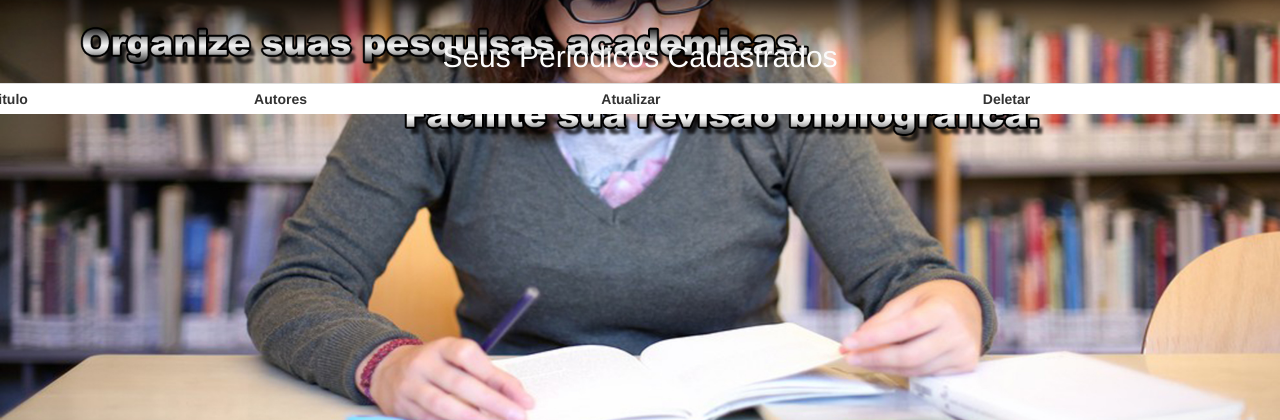
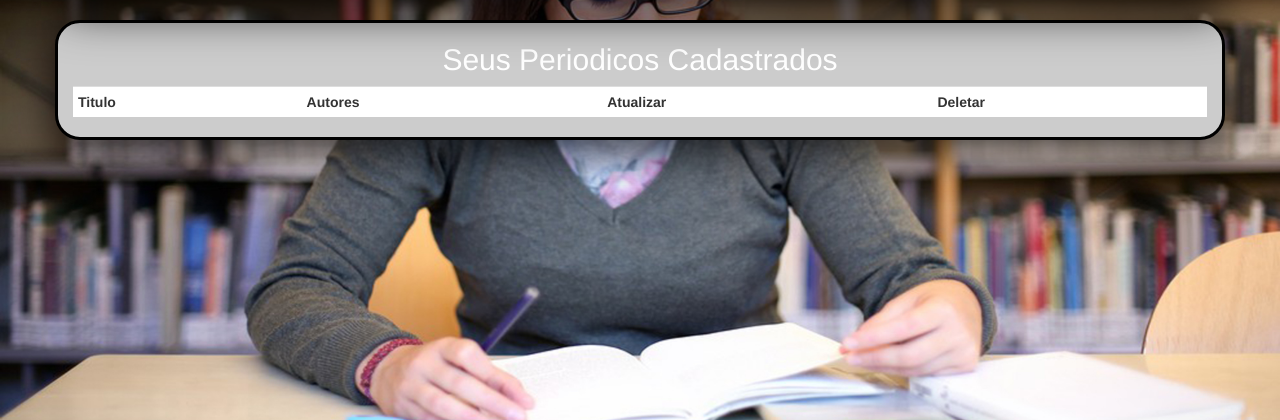
Before and after one commit to xulipaxulepa/SGAP, a CodeIgniter app: page /database/index.php/periodico/organizar in a window 1280 px wide. Shown: the part 244-664 px from the top of the page. Run offline with CodeIgniter, Linux system fonts and the light colour scheme; data comes from the database, SQL or seed files in the repository; lists and menus that the app fills with data are empty; some libraries are stand-ins or nearby versions.

Commit message:
correção de divs nas telas

```diff
--- a/application/views/periodico/consultar.php
+++ b/application/views/periodico/consultar.php
@@ -1,7 +1,7 @@
 <div class="row">
     <div class="col-md-2"></div>
     <div class="left">
-        <h2 class="text-center"> Seus Periodicos Cadastrados </h2>
+        <div class="container" id="seusperiodicos"><h2 class="text-center"> Seus Periodicos Cadastrados </h2>
             <table class="table table-condensed">
                 <tr>
                     <th>Titulo</th>
@@ -65,5 +65,6 @@
                 ?>
             </table>
         </div>
+    </div>
     <div class="col-md-2"></div>
 </div>
--- a/application/views/periodico/organizar.php
+++ b/application/views/periodico/organizar.php
@@ -1,7 +1,9 @@
 <div class="row">
     <div class="col-md-2"></div>
     <div class="left">
-        <h2 class="text-center"> Seus Periodicos Cadastrados </h2>
+        <div class="container" id="seusperiodicos">
+            <h2 class="text-center"> Seus Periodicos Cadastrados </h2>
+
         <table class="table table-condensed">
             <tr>
                 <th>Titulo</th>
@@ -29,5 +31,6 @@
             ?>
         </table>
     </div>
+        </div>
     <div class="col-md-2"></div>
 </div>
--- a/lib/style/style.css
+++ b/lib/style/style.css
@@ -56,6 +56,15 @@
   color: #d0f859;
 }
 
+#seusperiodicos{
+    background-color: #CCCCCC;
+    border:  solid;
+    border-color: #000000;
+    border-radius: 25px;
+    box-shadow: 3px 10px 44px 4px rgba(0,0,0,0.73);
+
+}
+
 @media (max-width: 767px) {
   .navbar-default .navbar-nav .open .dropdown-menu > li > a {
     color: #ffffff;
```
Lines whose indentation alone changed are shown as unchanged.
